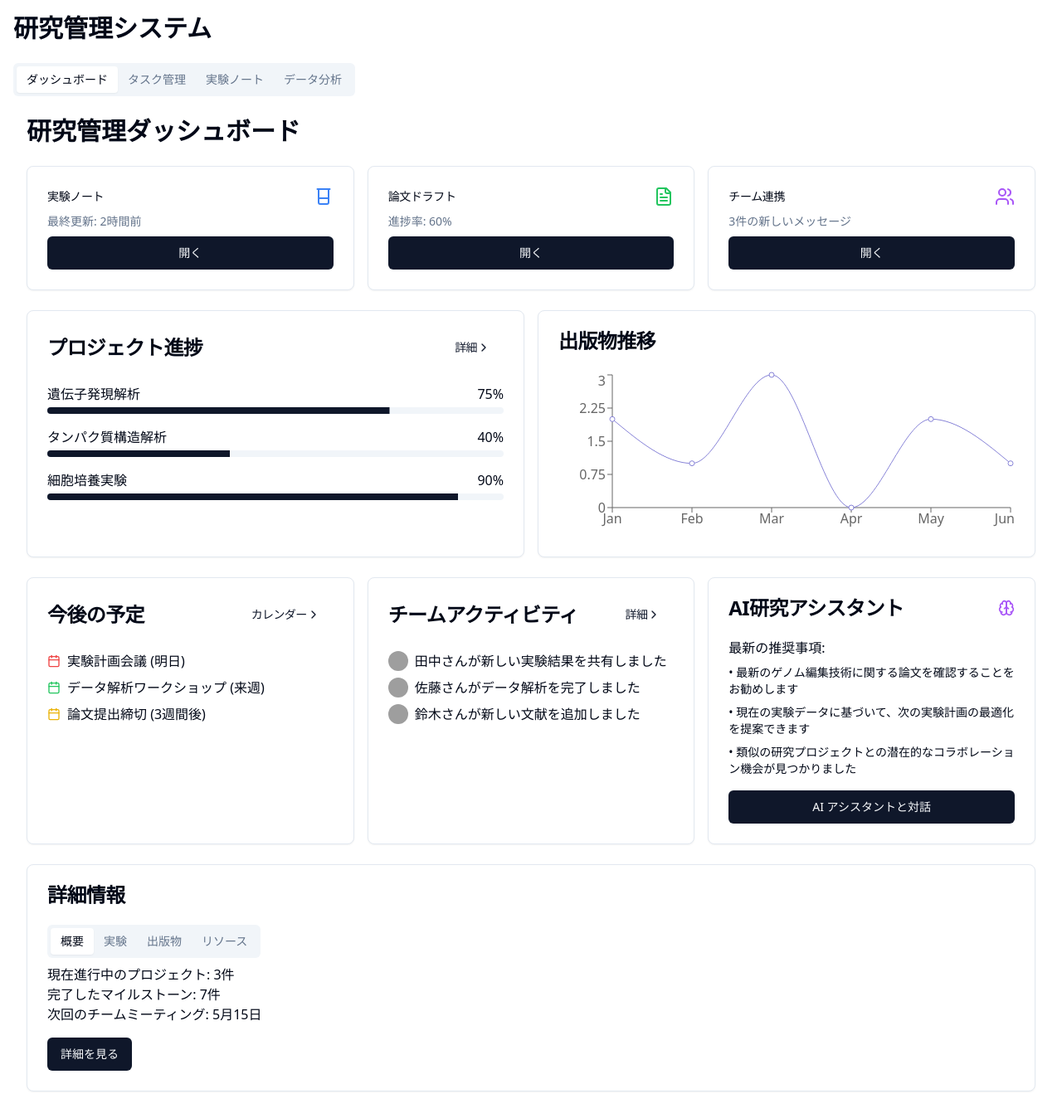
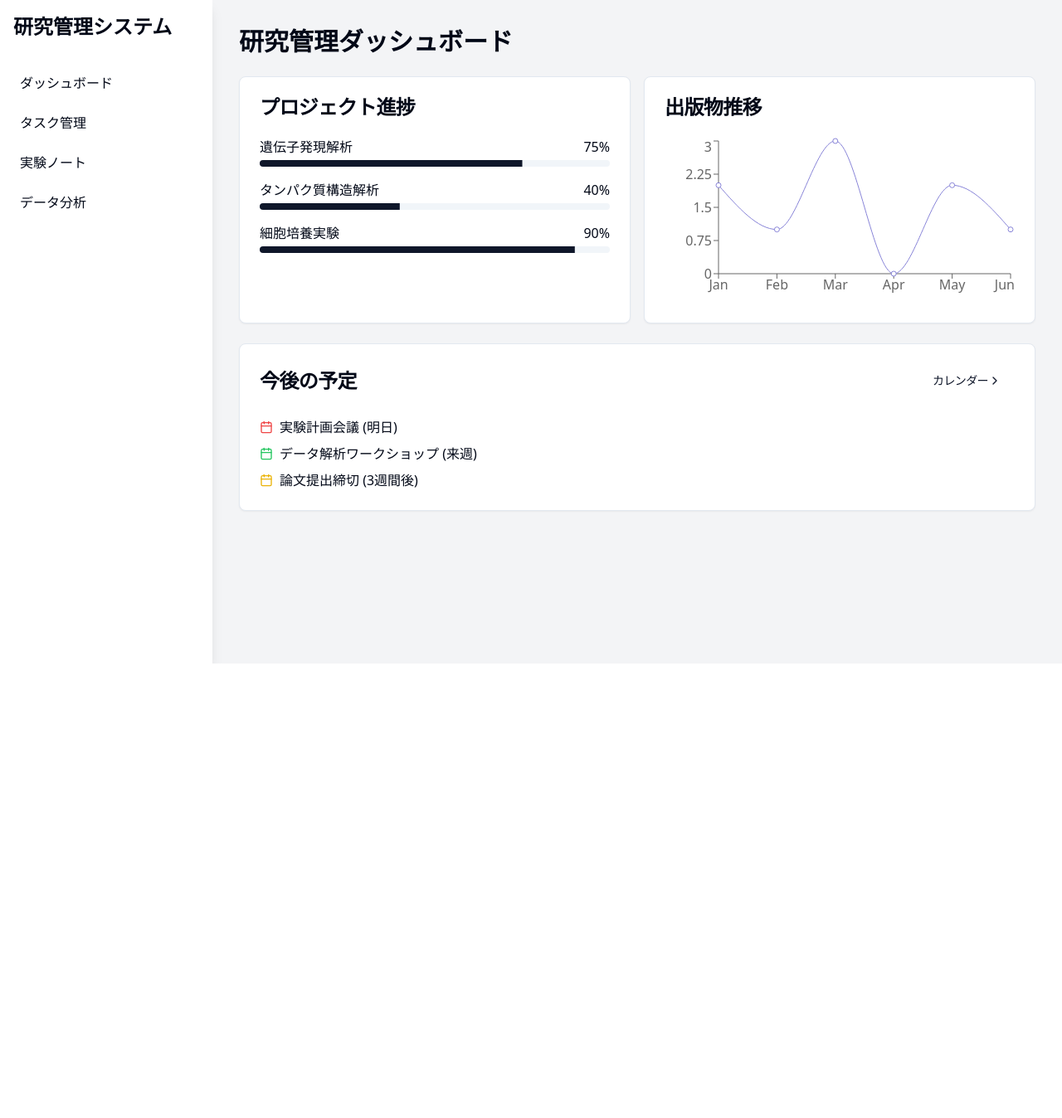
Before and after one commit to ronginooth/research-management-hub, a React (Vite) app: page / in a window 1280 px wide. Shown: the whole page at 83% size. After the commit the page ends 800 px from the top, so only its background shows below. Built offline with nearby package versions, Linux system fonts and the light colour scheme; grey boxes are pictures that could not be loaded.

Commit message:
Update planning strategy
Refine the approach to project planning based on recent insights and feedback.
[skip gpt_engineer]

```diff
--- a/src/App.jsx
+++ b/src/App.jsx
@@ -2,7 +2,11 @@ import { Toaster } from "@/components/ui/sonner";
 import { TooltipProvider } from "@/components/ui/tooltip";
 import { QueryClient, QueryClientProvider } from "@tanstack/react-query";
 import { BrowserRouter, Routes, Route } from "react-router-dom";
-import { navItems } from "./nav-items";
+import Dashboard from "./components/Dashboard";
+import TaskManager from "./components/TaskManager";
+import ExperimentNotes from "./components/ExperimentNotes";
+import DataAnalysis from "./components/DataAnalysis";
+import Layout from "./components/Layout";
 
 const queryClient = new QueryClient();
 
@@ -12,9 +16,12 @@ const App = () => (
       <Toaster />
       <BrowserRouter>
         <Routes>
-          {navItems.map(({ to, page }) => (
-            <Route key={to} path={to} element={page} />
-          ))}
+          <Route path="/" element={<Layout />}>
+            <Route index element={<Dashboard />} />
+            <Route path="tasks" element={<TaskManager />} />
+            <Route path="experiments" element={<ExperimentNotes />} />
+            <Route path="analysis" element={<DataAnalysis />} />
+          </Route>
         </Routes>
       </BrowserRouter>
     </TooltipProvider>
--- a/src/components/Dashboard.jsx
+++ b/src/components/Dashboard.jsx
@@ -1,11 +1,9 @@
-import React, { useState } from 'react'
-import { Card, CardContent, CardDescription, CardHeader, CardTitle } from "@/components/ui/card"
-import { Button } from "@/components/ui/button"
-import { Progress } from "@/components/ui/progress"
-import { Tabs, TabsContent, TabsList, TabsTrigger } from "@/components/ui/tabs"
-import { BarChart, Calendar, FileText, Beaker, BookOpen, Users, Brain, Bell, ChevronRight } from 'lucide-react'
-import { LineChart, Line, XAxis, YAxis, Tooltip, ResponsiveContainer } from 'recharts'
-import { Avatar, AvatarFallback, AvatarImage } from "@/components/ui/avatar"
+import React from 'react';
+import { Card, CardContent, CardHeader, CardTitle } from "@/components/ui/card";
+import { Button } from "@/components/ui/button";
+import { Progress } from "@/components/ui/progress";
+import { Calendar, ChevronRight } from 'lucide-react';
+import { LineChart, Line, XAxis, YAxis, Tooltip, ResponsiveContainer } from 'recharts';
 
 const publicationData = [
   { month: 'Jan', count: 2 },
@@ -14,49 +12,17 @@ const publicationData = [
   { month: 'Apr', count: 0 },
   { month: 'May', count: 2 },
   { month: 'Jun', count: 1 },
-]
+];
 
 export default function Dashboard() {
-  const [activeTab, setActiveTab] = useState("overview")
-
-  const handleQuickAccess = (route) => {
-    console.log(`Navigating to ${route}`)
-  }
-
   return (
-    <div className="container mx-auto p-4">
+    <div>
       <h1 className="text-3xl font-bold mb-6">研究管理ダッシュボード</h1>
-
-      <div className="grid grid-cols-1 md:grid-cols-3 gap-4 mb-6">
-        <QuickAccessCard
-          icon={<Beaker className="text-blue-500" />}
-          title="実験ノート"
-          description="最終更新: 2時間前"
-          onClick={() => handleQuickAccess('/experiments')}
-        />
-        <QuickAccessCard
-          icon={<FileText className="text-green-500" />}
-          title="論文ドラフト"
-          description="進捗率: 60%"
-          onClick={() => handleQuickAccess('/drafts')}
-        />
-        <QuickAccessCard
-          icon={<Users className="text-purple-500" />}
-          title="チーム連携"
-          description="3件の新しいメッセージ"
-          onClick={() => handleQuickAccess('/team')}
-        />
-      </div>
 
       <div className="grid grid-cols-1 md:grid-cols-2 gap-4 mb-6">
         <Card>
           <CardHeader>
-            <CardTitle className="flex justify-between items-center">
-              プロジェクト進捗
-              <Button variant="link" onClick={() => handleQuickAccess('/projects')}>
-                詳細 <ChevronRight className="inline h-4 w-4" />
-              </Button>
-            </CardTitle>
+            <CardTitle>プロジェクト進捗</CardTitle>
           </CardHeader>
           <CardContent>
             <div className="space-y-4">
@@ -102,12 +68,11 @@ export default function Dashboard() {
         </Card>
       </div>
 
-      <div className="grid grid-cols-1 md:grid-cols-3 gap-4 mb-6">
       <Card>
         <CardHeader>
           <CardTitle className="flex justify-between items-center">
             今後の予定
-              <Button variant="link" onClick={() => handleQuickAccess('/calendar')}>
+            <Button variant="link">
               カレンダー <ChevronRight className="inline h-4 w-4" />
             </Button>
           </CardTitle>
@@ -129,118 +94,6 @@ export default function Dashboard() {
           </ul>
         </CardContent>
       </Card>
-
-        <Card>
-          <CardHeader>
-            <CardTitle className="flex justify-between items-center">
-              チームアクティビティ
-              <Button variant="link" onClick={() => handleQuickAccess('/team')}>
-                詳細 <ChevronRight className="inline h-4 w-4" />
-              </Button>
-            </CardTitle>
-          </CardHeader>
-          <CardContent>
-            <ul className="space-y-2">
-              <li className="flex items-center">
-                <Avatar className="h-6 w-6 mr-2">
-                  <AvatarImage src="/api/placeholder/32/32" alt="@member1" />
-                  <AvatarFallback>M1</AvatarFallback>
-                </Avatar>
-                <span>田中さんが新しい実験結果を共有しました</span>
-              </li>
-              <li className="flex items-center">
-                <Avatar className="h-6 w-6 mr-2">
-                  <AvatarImage src="/api/placeholder/32/32" alt="@member2" />
-                  <AvatarFallback>M2</AvatarFallback>
-                </Avatar>
-                <span>佐藤さんがデータ解析を完了しました</span>
-              </li>
-              <li className="flex items-center">
-                <Avatar className="h-6 w-6 mr-2">
-                  <AvatarImage src="/api/placeholder/32/32" alt="@member3" />
-                  <AvatarFallback>M3</AvatarFallback>
-                </Avatar>
-                <span>鈴木さんが新しい文献を追加しました</span>
-              </li>
-            </ul>
-          </CardContent>
-        </Card>
-
-        <Card>
-          <CardHeader>
-            <CardTitle className="flex justify-between items-center">
-              AI研究アシスタント
-              <Brain className="text-purple-500" size={20} />
-            </CardTitle>
-          </CardHeader>
-          <CardContent>
-            <p className="mb-2">最新の推奨事項:</p>
-            <ul className="space-y-2 text-sm">
-              <li>• 最新のゲノム編集技術に関する論文を確認することをお勧めします</li>
-              <li>• 現在の実験データに基づいて、次の実験計画の最適化を提案できます</li>
-              <li>• 類似の研究プロジェクトとの潜在的なコラボレーション機会が見つかりました</li>
-            </ul>
-            <Button className="w-full mt-4" onClick={() => handleQuickAccess('/ai-assistant')}>
-              AI アシスタントと対話
-            </Button>
-          </CardContent>
-        </Card>
     </div>
-
-      <Card>
-        <CardHeader>
-          <CardTitle>詳細情報</CardTitle>
-        </CardHeader>
-        <CardContent>
-          <Tabs value={activeTab} onValueChange={setActiveTab}>
-            <TabsList>
-              <TabsTrigger value="overview">概要</TabsTrigger>
-              <TabsTrigger value="experiments">実験</TabsTrigger>
-              <TabsTrigger value="publications">出版物</TabsTrigger>
-              <TabsTrigger value="resources">リソース</TabsTrigger>
-            </TabsList>
-            <TabsContent value="overview">
-              <p>現在進行中のプロジェクト: 3件</p>
-              <p>完了したマイルストーン: 7件</p>
-              <p>次回のチームミーティング: 5月15日</p>
-              <Button className="mt-4" onClick={() => handleQuickAccess('/overview')}>詳細を見る</Button>
-            </TabsContent>
-            <TabsContent value="experiments">
-              <p>進行中の実験: 2件</p>
-              <p>データ解析待ち: 3データセット</p>
-              <p>使用中の機器: 電子顕微鏡、フローサイトメーター</p>
-              <Button className="mt-4" onClick={() => handleQuickAccess('/experiments')}>実験詳細へ</Button>
-            </TabsContent>
-            <TabsContent value="publications">
-              <p>執筆中の論文: 2件</p>
-              <p>査読中の論文: 1件</p>
-              <p>今年の出版数: 3件</p>
-              <Button className="mt-4" onClick={() => handleQuickAccess('/publications')}>出版物リストへ</Button>
-            </TabsContent>
-            <TabsContent value="resources">
-              <p>利用可能な計算リソース: 4 GPUノード</p>
-              <p>共有ストレージ容量: 500TB / 1PB</p>
-              <p>次回のメンテナンス予定: 6月1日</p>
-              <Button className="mt-4" onClick={() => handleQuickAccess('/resources')}>リソース管理へ</Button>
-            </TabsContent>
-          </Tabs>
-        </CardContent>
-      </Card>
-    </div>
-  )
+  );
 }
-
-function QuickAccessCard({ icon, title, description, onClick }) {
-  return (
-    <Card className="cursor-pointer hover:shadow-lg transition-shadow duration-300" onClick={onClick}>
-      <CardHeader className="flex flex-row items-center justify-between space-y-0 pb-2">
-        <CardTitle className="text-sm font-medium">{title}</CardTitle>
-        {icon}
-      </CardHeader>
-      <CardContent>
-        <CardDescription>{description}</CardDescription>
-        <Button className="mt-2 w-full">開く</Button>
-      </CardContent>
-    </Card>
-  )
-}
--- a/src/components/ExperimentNotes.jsx
+++ b/src/components/ExperimentNotes.jsx
@@ -15,8 +15,11 @@ const ExperimentNotes = () => {
   };
 
   return (
-    <div className="p-6">
-      <h2 className="text-2xl font-bold mb-4">実験ノート</h2>
+    <Card>
+      <CardHeader>
+        <CardTitle>実験ノート</CardTitle>
+      </CardHeader>
+      <CardContent>
         <div className="mb-4">
           <Textarea
             value={newNote}
@@ -30,7 +33,7 @@ const ExperimentNotes = () => {
           {notes.map(note => (
             <Card key={note.id}>
               <CardHeader>
-              <CardTitle>{note.date}</CardTitle>
+                <CardTitle className="text-sm">{note.date}</CardTitle>
               </CardHeader>
               <CardContent>
                 <p>{note.content}</p>
@@ -38,7 +41,8 @@ const ExperimentNotes = () => {
             </Card>
           ))}
         </div>
-    </div>
+      </CardContent>
+    </Card>
   );
 };
 
--- /dev/null
+++ b/src/components/Layout.jsx
@@ -0,0 +1,25 @@
+import React from 'react';
+import { Outlet, Link } from 'react-router-dom';
+
+const Layout = () => {
+  return (
+    <div className="flex h-screen bg-gray-100">
+      <nav className="w-64 bg-white shadow-lg">
+        <div className="p-4">
+          <h1 className="text-2xl font-bold">研究管理システム</h1>
+        </div>
+        <ul className="space-y-2 p-4">
+          <li><Link to="/" className="block p-2 hover:bg-gray-200 rounded">ダッシュボード</Link></li>
+          <li><Link to="/tasks" className="block p-2 hover:bg-gray-200 rounded">タスク管理</Link></li>
+          <li><Link to="/experiments" className="block p-2 hover:bg-gray-200 rounded">実験ノート</Link></li>
+          <li><Link to="/analysis" className="block p-2 hover:bg-gray-200 rounded">データ分析</Link></li>
+        </ul>
+      </nav>
+      <main className="flex-1 p-8 overflow-auto">
+        <Outlet />
+      </main>
+    </div>
+  );
+};
+
+export default Layout;
--- a/src/components/TaskManager.jsx
+++ b/src/components/TaskManager.jsx
@@ -2,6 +2,7 @@ import React, { useState } from 'react';
 import { Button } from "@/components/ui/button";
 import { Input } from "@/components/ui/input";
 import { Table, TableBody, TableCell, TableHead, TableHeader, TableRow } from "@/components/ui/table";
+import { Card, CardContent, CardHeader, CardTitle } from "@/components/ui/card";
 
 const TaskManager = () => {
   const [tasks, setTasks] = useState([]);
@@ -21,8 +22,11 @@ const TaskManager = () => {
   };
 
   return (
-    <div className="p-6">
-      <h2 className="text-2xl font-bold mb-4">タスク管理</h2>
+    <Card>
+      <CardHeader>
+        <CardTitle>タスク管理</CardTitle>
+      </CardHeader>
+      <CardContent>
         <div className="flex mb-4">
           <Input
             type="text"
@@ -55,7 +59,8 @@ const TaskManager = () => {
             ))}
           </TableBody>
         </Table>
-    </div>
+      </CardContent>
+    </Card>
   );
 };
 
```
Lines whose indentation alone changed are shown as unchanged.
